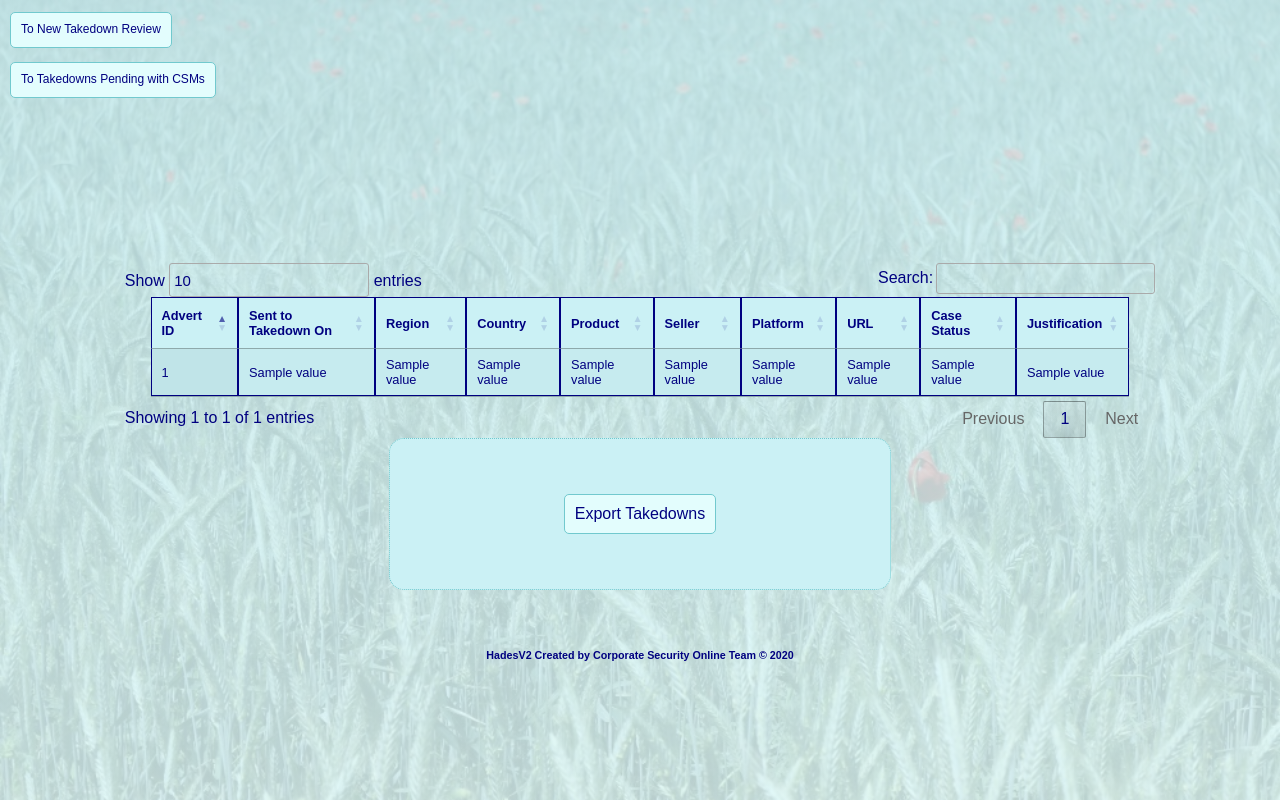
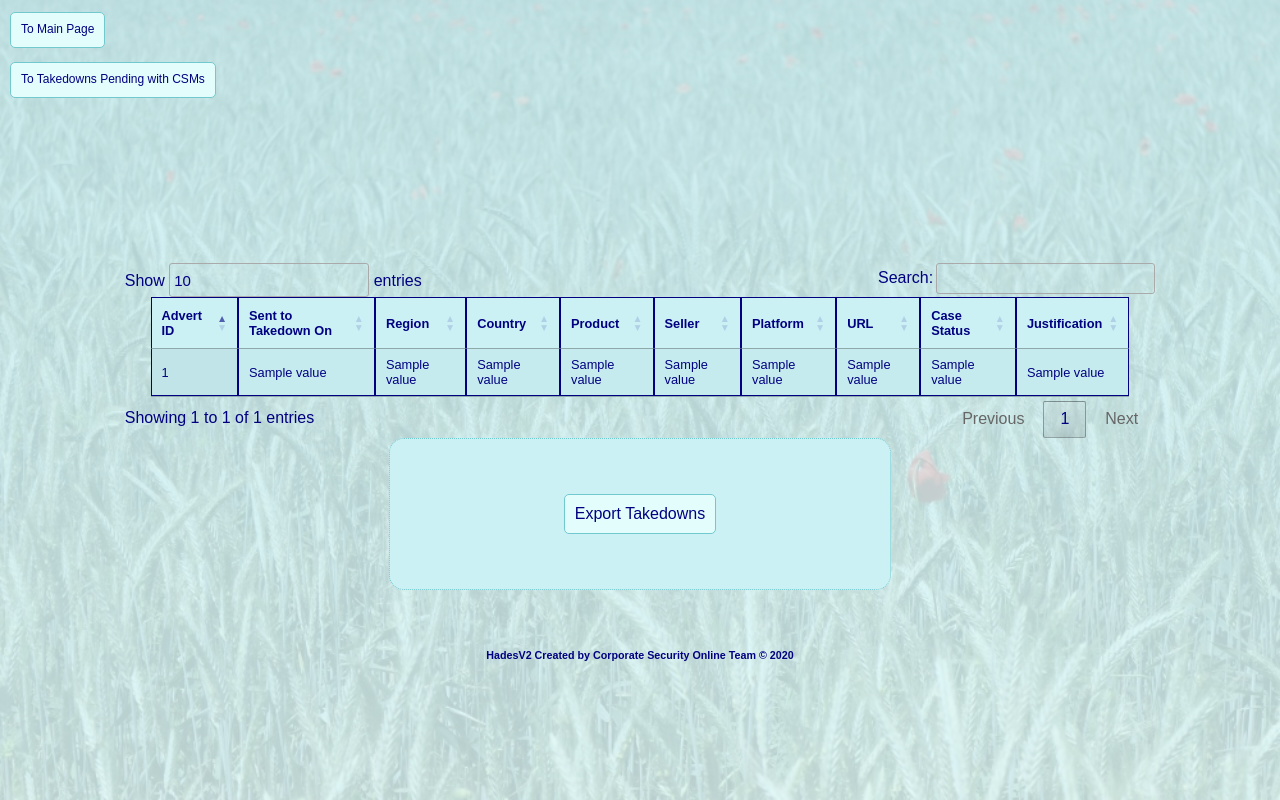
Before and after one commit to Faustas55/g, a Python web app: template templates/takedown_pendingoutput.html in a window 1280 px wide. Shown: the part 38-838 px from the top of the page. Run offline with Jinja, Linux system fonts and the light colour scheme; the template is opened without the code that fills it: most values are stand-ins (such as "Sample title", 1, 10 or a date in 2020); some libraries are stand-ins or nearby versions.

Commit message:
Changed buttons

```diff
--- a/templates/takedown_pendingoutput.html
+++ b/templates/takedown_pendingoutput.html
@@ -26,7 +26,7 @@ List Takedowns
 <body>
 
     <button onclick="location.href='/takedown_CSMpending'" class="button_takedownssubmit">To Takedowns Pending with CSMs</button>
-    <button onclick="location.href='/takedown_review'" class="button_takedowns">To New Takedown Review</button>
+    <button onclick="location.href='/takedown_home'" class="button_takedowns">To Main Page</button>
 
 </body>
 <head>
```
